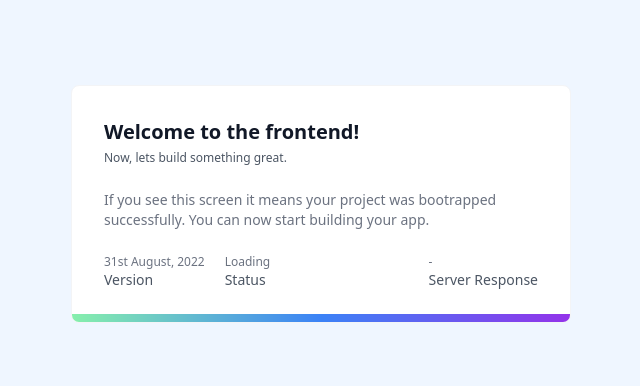
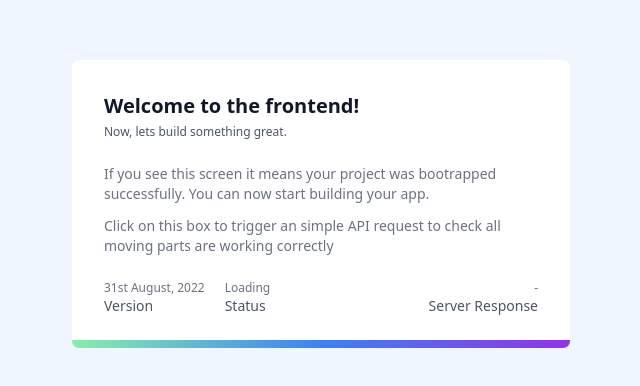
Before and after one commit to codexsw/frontend, a Next.js app: page / in a window 1280 px wide. Shown: the part 196-582 px from the top of the page, without its empty margins (319-959 px from the left). Built offline with nearby package versions, Linux system fonts and the light colour scheme.

Commit message:
working version

```diff
--- a/src/components/Hello/HelloView.tsx
+++ b/src/components/Hello/HelloView.tsx
@@ -7,11 +7,11 @@ export interface HelloViewProps {
 
 export const HelloView: FC<HelloViewProps> = ({ name, onQuery }) => {
   return (
-    <div
-      className='flex min-h-screen cursor-pointer flex-col items-center justify-center bg-blue-50'
-      onClick={onQuery}
-    >
-      <div className='relative flex max-w-[500px] flex-col gap-6 overflow-hidden rounded-lg border border-gray-100 bg-white p-8'>
+    <div className='flex min-h-screen flex-col items-center justify-center bg-blue-50'>
+      <div
+        onClick={onQuery}
+        className='relative flex  max-w-[500px] cursor-pointer flex-col gap-6 overflow-hidden rounded-lg border border-gray-100 bg-white p-8'
+      >
         <span className='absolute inset-x-0 bottom-0 h-2  bg-gradient-to-r from-green-300 via-blue-500 to-purple-600'></span>
 
         <div className='justify-between sm:flex'>
@@ -25,15 +25,19 @@ export const HelloView: FC<HelloViewProps> = ({ name, onQuery }) => {
           </div>
         </div>
 
-        <div className='sm:pr-8'>
+        <div className='space-y-3 sm:pr-8'>
           <p className='text-sm text-gray-500'>
             If you see this screen it means your project was bootrapped
             successfully. You can now start building your app.
           </p>
+          <p className='text-sm text-gray-500'>
+            Click on this box to trigger an simple API request to check all
+            moving parts are working correctly
+          </p>
         </div>
 
         <div className='flex items-center justify-between'>
-          <div className='flex gap-5'>
+          <div className='flex gap-1 md:gap-5'>
             <div className='flex flex-col-reverse'>
               <dt className='text-sm font-medium text-gray-600'>Version</dt>
               <dd className='text-xs text-gray-500'>31st August, 2022</dd>
@@ -47,7 +51,7 @@ export const HelloView: FC<HelloViewProps> = ({ name, onQuery }) => {
             </div>
           </div>
 
-          <div className='flex flex-col-reverse'>
+          <div className='flex flex-col-reverse text-right'>
             <dt className='text-sm font-medium text-gray-600'>
               Server Response
             </dt>
```
Also changed, not shown: src/pages/api/hello.ts (+2 -6 lines), 1 other file (tests, documents, lock files or other folders).
